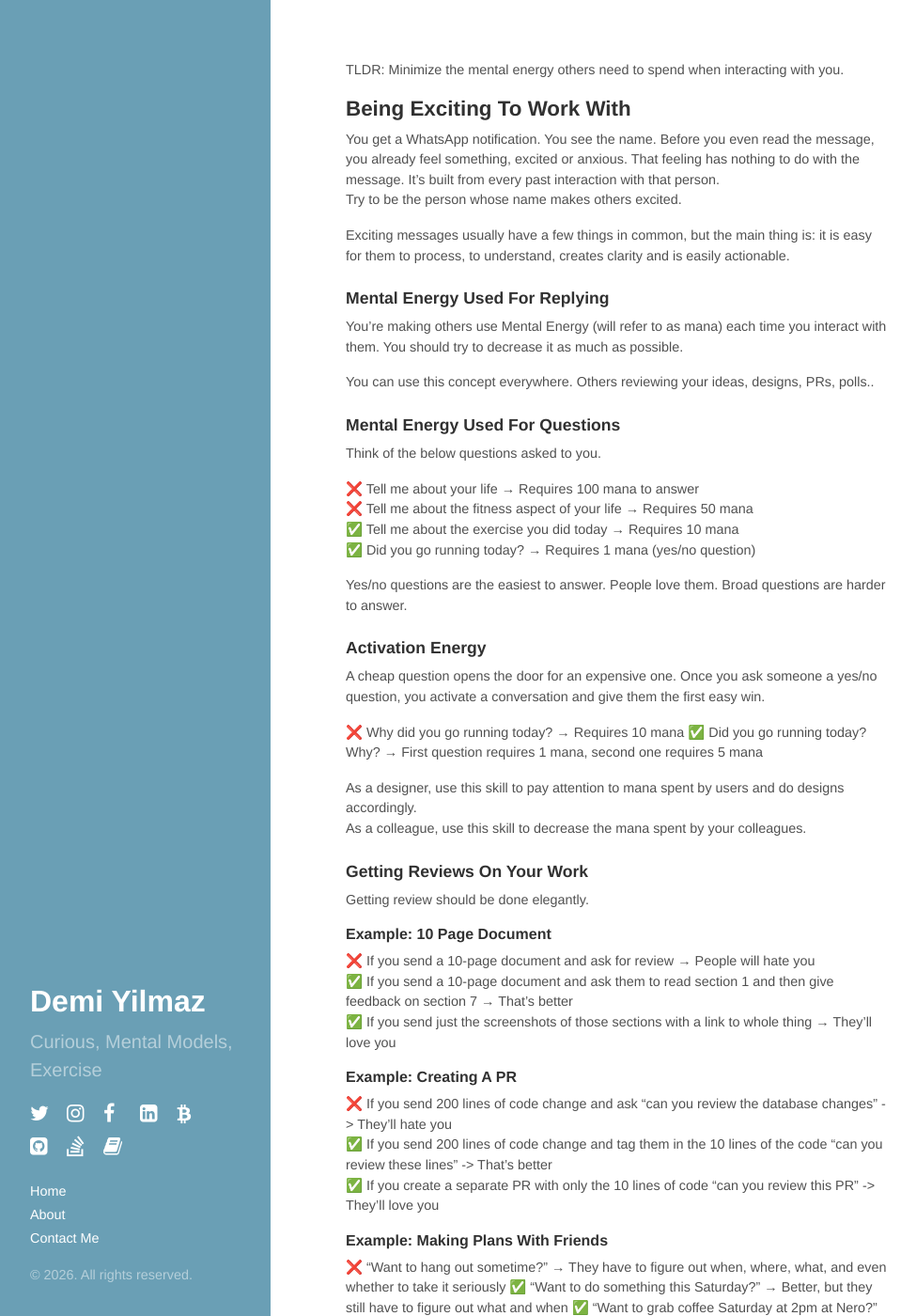
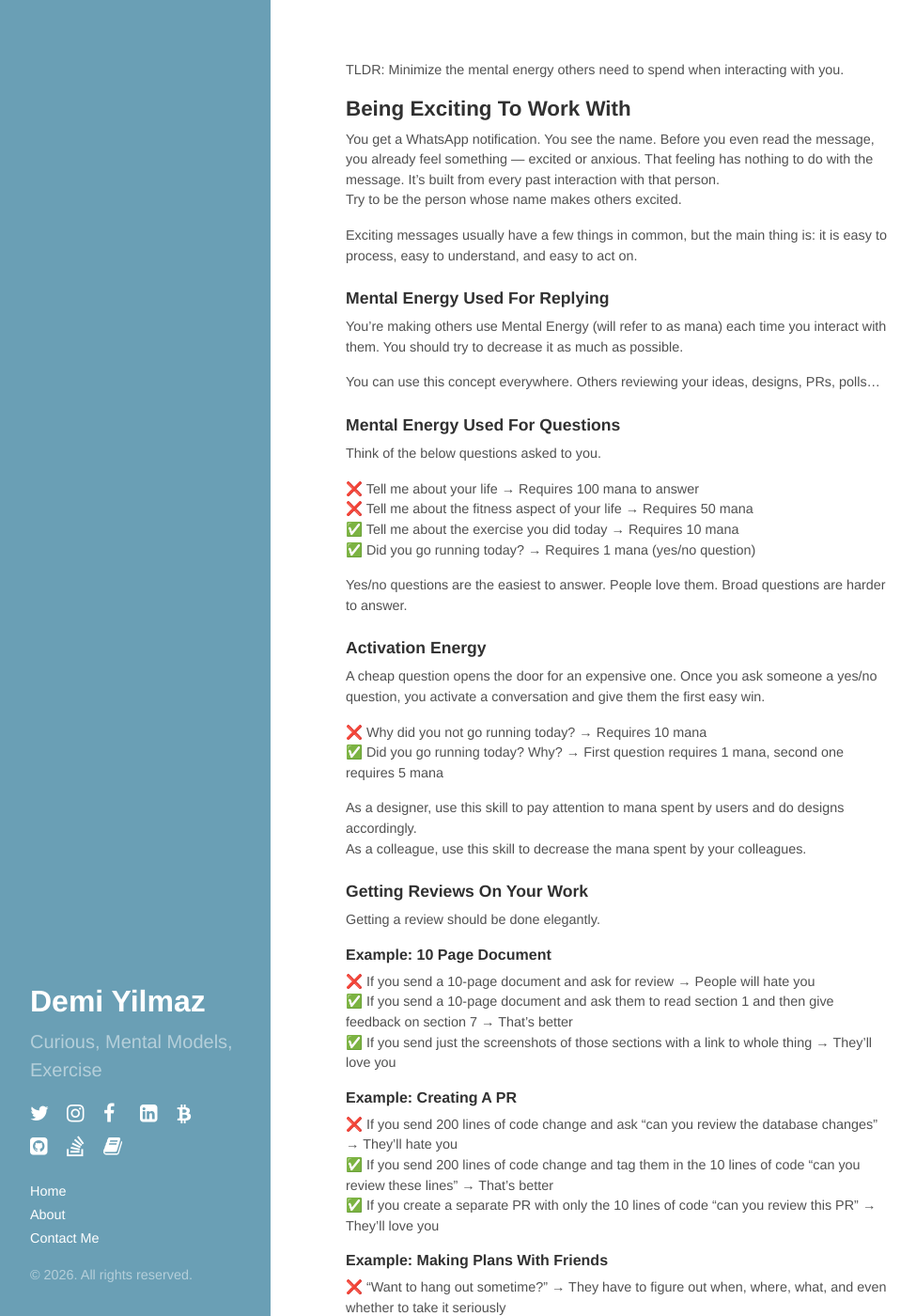
Before and after one commit to demiculus/demiculus.github.io, a Jekyll site: the page built from low-mana.md, in a window 1280 px wide and 1400 px high. Shown: the whole window at 94% size, without its empty margins (0-975 px from the left). Built offline with Jekyll 4.4.1, drawn with Linux system fonts in a browser that asks for light colours; nearby versions of some CDN libraries; some of the changed text lies outside the part shown.

Commit message:
Fix typos and inconsistencies in low-mana blog post
Made-with: Cursor

```diff
--- a/low-mana.md
+++ b/low-mana.md
@@ -7,16 +7,16 @@ TLDR: Minimize the mental energy others need to spend when interacting with you.
 
 ## Being Exciting To Work With
 
-You get a WhatsApp notification. You see the name. Before you even read the message, you already feel something, excited or anxious. That feeling has nothing to do with the message. It's built from every past interaction with that person.
+You get a WhatsApp notification. You see the name. Before you even read the message, you already feel something — excited or anxious. That feeling has nothing to do with the message. It's built from every past interaction with that person.
 Try to be the person whose name makes others excited.
 
-Exciting messages usually have a few things in common, but the main thing is: it is easy for them to process, to understand, creates clarity and is easily actionable.
+Exciting messages usually have a few things in common, but the main thing is: it is easy to process, easy to understand, and easy to act on.
 
 ### Mental Energy Used For Replying
 
 You're making others use Mental Energy (will refer to as mana) each time you interact with them. You should try to decrease it as much as possible.
 
-You can use this concept everywhere. Others reviewing your ideas, designs, PRs, polls..
+You can use this concept everywhere. Others reviewing your ideas, designs, PRs, polls...
 
 ### Mental Energy Used For Questions
 
@@ -33,7 +33,7 @@ Yes/no questions are the easiest to answer. People love them. Broad questions ar
 
 A cheap question opens the door for an expensive one. Once you ask someone a yes/no question, you activate a conversation and give them the first easy win.
 
-❌ Why did you go running today? → Requires 10 mana
+❌ Why did you not go running today? → Requires 10 mana
 ✅ Did you go running today? Why? → First question requires 1 mana, second one requires 5 mana
 
 As a designer, use this skill to pay attention to mana spent by users and do designs accordingly.
@@ -41,7 +41,7 @@ As a colleague, use this skill to decrease the mana spent by your colleagues.
 
 ### Getting Reviews On Your Work
 
-Getting review should be done elegantly.
+Getting a review should be done elegantly.
 
 #### Example: 10 Page Document
 
@@ -51,9 +51,9 @@ Getting review should be done elegantly.
 
 #### Example: Creating A PR
 
-❌ If you send 200 lines of code change and ask "can you review the database changes" -> They'll hate you
-✅ If you send 200 lines of code change and tag them in the 10 lines of the code "can you review these lines" -> That's better
-✅ If you create a separate PR with only the 10 lines of code "can you review this PR" -> They'll love you
+❌ If you send 200 lines of code change and ask "can you review the database changes" → They'll hate you
+✅ If you send 200 lines of code change and tag them in the 10 lines of code "can you review these lines" → That's better
+✅ If you create a separate PR with only the 10 lines of code "can you review this PR" → They'll love you
 
 #### Example: Making Plans With Friends
 
```
